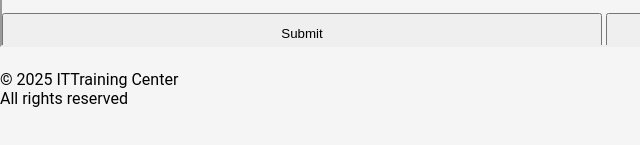
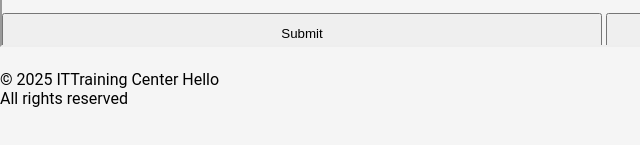
Before and after one commit to anil-golfutar/web1pm, a plain HTML site: page Practice/index.html in a window 1280 px wide. Shown: the part 609-754 px from the top of the page, 0-640 px from the left. Drawn offline with Linux system fonts and the light colour scheme.

Commit message:
another update in index.html

```diff
--- a/Practice/index.html
+++ b/Practice/index.html
@@ -24,7 +24,7 @@
       <iframe src="home.html" name="page" width="1500" height="500"></iframe>
       <br /><br />
       <footer>
-        <p>&copy; 2025 ITTraining Center</p>
+        <p>&copy; 2025 ITTraining Center Hello</p>
         <p>All rights reserved</p>
       </footer>
     </blockquote>
```
